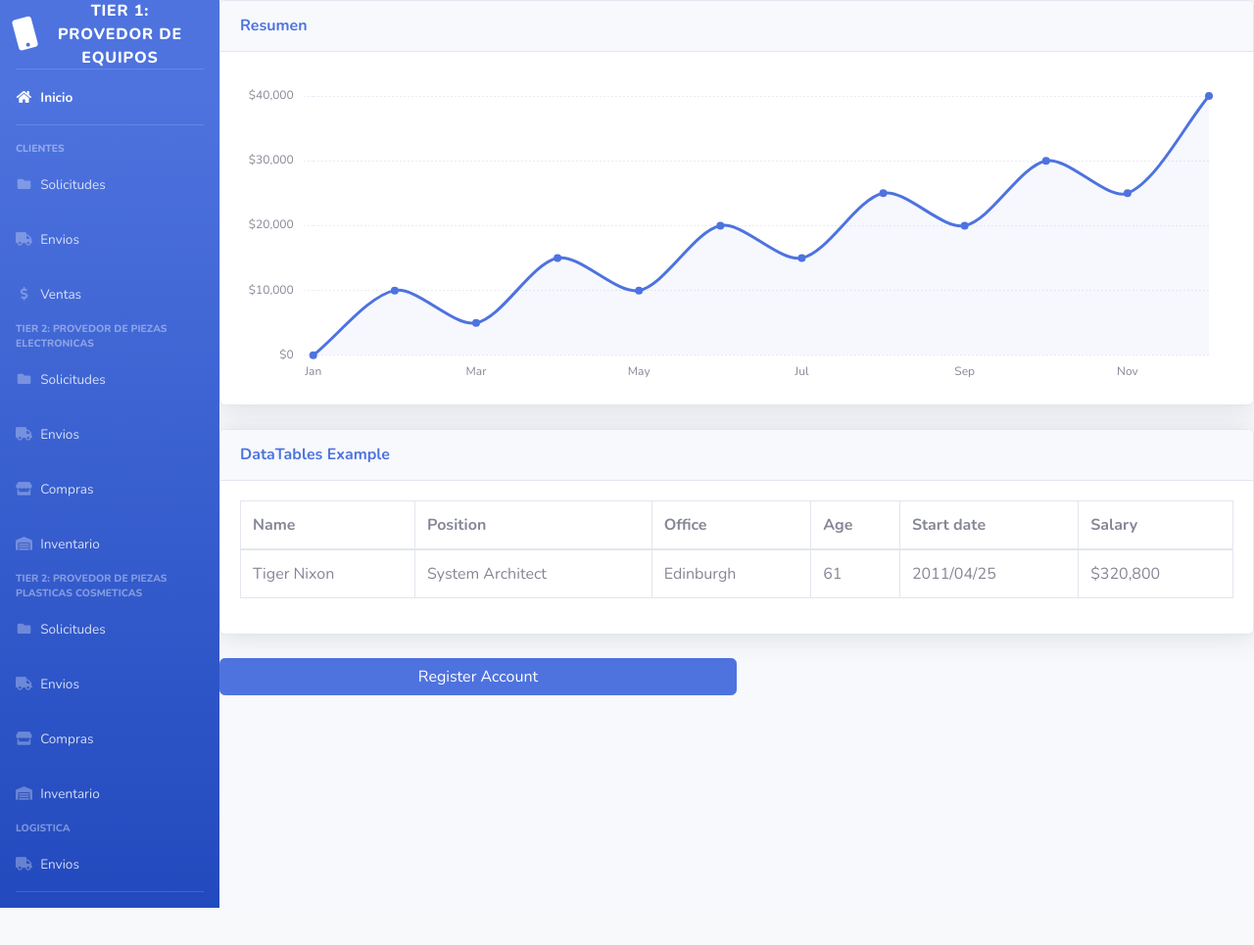
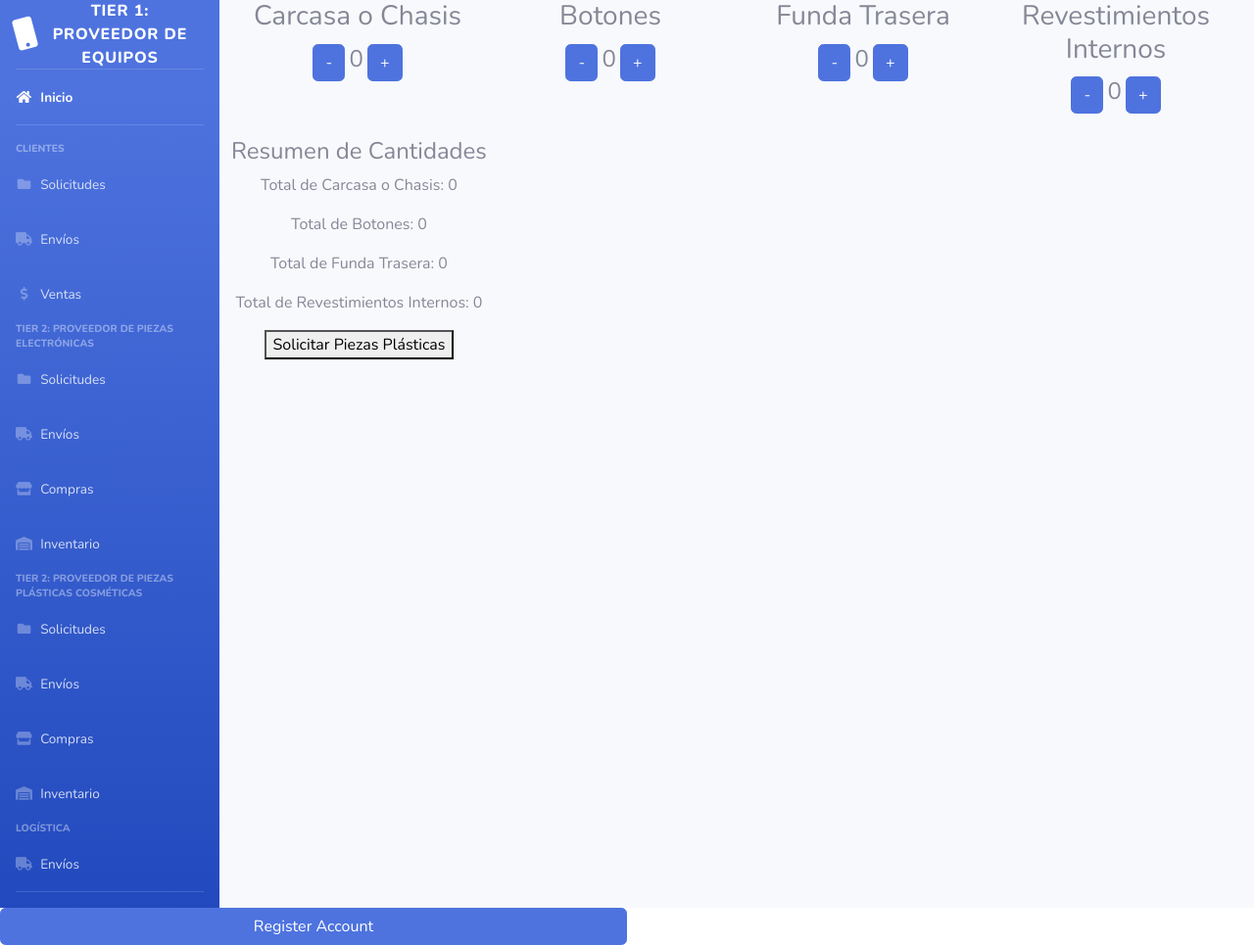
Before and after one commit to JesusM3397/Tier1Fas, a FastAPI app: page /t2pcsell in a window 1280 px wide. Shown: the whole page at 98% size. Before the commit the page ends 927 px from the top, so only its background shows below. Run offline with FastAPI, Linux system fonts and the light colour scheme; some libraries are stand-ins or nearby versions.

Commit message:
El Roy es Gay

```diff
--- a/templates/t2pcsell.html
+++ b/templates/t2pcsell.html
@@ -4,7 +4,7 @@
 <head>
 
     <meta charset="utf-8">
-    <meta http-equiv="X-UA-Compatible" content="IE=edge">
+    <meta http-equiv="X-UA-Compatible" content="IE.edge">
     <meta name="viewport" content="width=device-width, initial-scale=1, shrink-to-fit=no">
     <meta name="description" content="">
     <meta name="author" content="">
@@ -23,7 +23,13 @@
 </head>
 
 <body id="page-top">
-
+    <style>
+        /* Estilo para hacer el número más grande */
+        .quantity-box span {
+            font-size: 24px;
+            /* Puedes ajustar el tamaño a tu preferencia */
+        }
+    </style>
     <!-- Page Wrapper -->
     <div id="wrapper">
 
@@ -35,7 +41,7 @@
                 <div class="sidebar-brand-icon rotate-n-15">
                     <i class="fas fa-mobile"></i>
                 </div>
-                <div class="sidebar-brand-text mx-3">Tier 1: Provedor de Equipos</div>
+                <div class="sidebar-brand-text mx-3">Tier 1: Proveedor de Equipos</div>
             </a>
             <hr class="sidebar-divider my-0">
             <li class="nav-item active">
@@ -60,7 +66,7 @@
             <li class="nav-item">
                 <a class="nav-link collapsed" href="/clientship">
                     <i class="fas fa-fw fa-truck"></i>
-                    <span>Envios</span>
+                    <span>Envíos</span>
                 </a>
             </li>
             <li class="nav-item">
@@ -71,7 +77,7 @@
             </li>
 
             <div class="sidebar-heading">
-                Tier 2: Provedor de piezas Electronicas
+                Tier 2: Proveedor de piezas Electrónicas
             </div>
             <li class="nav-item">
                 <a class="nav-link collapsed" href="/t2perequest">
@@ -82,7 +88,7 @@
             <li class="nav-item">
                 <a class="nav-link collapsed" href="/t2peship">
                     <i class="fas fa-fw fa-truck"></i>
-                    <span>Envios</span>
+                    <span>Envíos</span>
                 </a>
             </li>
             <li class="nav-item">
@@ -98,7 +104,7 @@
                 </a>
             </li>
             <div class="sidebar-heading">
-                Tier 2: Provedor de piezas plasticas cosmeticas
+                Tier 2: Proveedor de piezas plásticas cosméticas
             </div>
             <li class="nav-item">
                 <a class="nav-link collapsed" href="/t2pcrequest">
@@ -109,7 +115,7 @@
             <li class="nav-item">
                 <a class="nav-link collapsed" href="/t2pcship">
                     <i class="fas fa-fw fa-truck"></i>
-                    <span>Envios</span>
+                    <span>Envíos</span>
                 </a>
             </li>
             <li class="nav-item">
@@ -125,71 +131,132 @@
                 </a>
             </li>
             <div class="sidebar-heading">
-                Logistica
+                Logística
             </div>
             <li class="nav-item">
                 <a class="nav-link collapsed" href="/logship">
                     <i class="fas fa-fw fa-truck"></i>
-                    <span>Envios</span>
+                    <span>Envíos</span>
                 </a>
             </li>
-
-
+            <div>
+            </div>
             <hr class="sidebar-divider">
         </ul>
         <div id="content-wrapper" class="d-flex flex-column">
+            <div class="container">
+                <div class="row">
+                    <div class="col-6 col-md-3">
+                        <div class="quantity-box text-center">
+                            <h3>Carcasa o Chasis</h3>
+                            <button class="btn btn-primary" id="decreaseChasis">-</button>
+                            <span id="quantityChasis">0</span>
+                            <button class="btn btn-primary" id="increaseChasis">+</button>
+                        </div>
+                    </div>
+                    <div class="col-6 col-md-3">
+                        <div class="quantity-box text-center">
+                            <h3>Botones</h3>
+                            <button class="btn btn-primary" id="decreaseButtons">-</button>
+                            <span id="quantityButtons">0</span>
+                            <button class="btn btn-primary" id="increaseButtons">+</button>
+                        </div>
+                    </div>
+                    <div class="col-6 col-md-3">
+                        <div class="quantity-box text-center">
+                            <h3>Funda Trasera</h3>
+                            <button class="btn btn-primary" id="decreaseBackCover">-</button>
+                            <span id="quantityBackCover">0</span>
+                            <button class="btn btn-primary" id="increaseBackCover">+</button>
+                        </div>
+                    </div>
+                    <div class="col-6 col-md-3">
+                        <div class="quantity-box text-center">
+                            <h3>Revestimientos Internos</h3>
+                            <button class="btn btn-primary" id="decreaseInternalCoatings">-</button>
+                            <span id="quantityInternalCoatings">0</span>
+                            <button class="btn btn-primary" id="increaseInternalCoatings">+</button>
+                        </div>
+                    </div>
+                    <div class="text-center mt-4">
+                        <h4>Resumen de Cantidades</h4>
+                        <p>Total de Carcasa o Chasis: <span id="totalChasis">0</span></p>
+                        <p>Total de Botones: <span id="totalButtons">0</span></p>
+                        <p>Total de Funda Trasera: <span id="totalBackCover">0</span></p>
+                        <p>Total de Revestimientos Internos: <span id="totalInternalCoatings">0</span></p>
+                        <button id="guardarCantidadesButton">Solicitar Piezas Plásticas</button>
+                    </div>
 
-
-            <div class="row">
-                <div class="col-12">
-                    <div class="card shadow mb-4">
-                        <div class="card-header py-3 d-flex flex-row align-items-center justify-content-between">
-                            <h6 class="m-0 font-weight-bold text-primary">Resumen</h6>
-                        </div>
-                        <div class="card-body">
-                            <div class="chart-area">
-                                <canvas id="myAreaChart"></canvas>
                 </div>
             </div>
         </div>
-                </div>
-            </div>
-            <div class="card shadow mb-4">
-                <div class="card-header py-3">
-                    <h6 class="m-0 font-weight-bold text-primary">DataTables Example</h6>
-                </div>
-                <div class="card-body">
-                    <div class="table-responsive">
-                        <table class="table table-bordered" id="dataTable" width="100%" cellspacing="0">
-                            <thead>
-                                <tr>
-                                    <th>Name</th>
-                                    <th>Position</th>
-                                    <th>Office</th>
-                                    <th>Age</th>
-                                    <th>Start date</th>
-                                    <th>Salary</th>
-                                </tr>
-                            </thead>
+        <script>
+            const plasticParts = [
+                { id: "Chasis", displayId: "quantityChasis", totalDisplayId: "totalChasis" },
+                { id: "Buttons", displayId: "quantityButtons", totalDisplayId: "totalButtons" },
+                { id: "BackCover", displayId: "quantityBackCover", totalDisplayId: "totalBackCover" },
+                { id: "InternalCoatings", displayId: "quantityInternalCoatings", totalDisplayId: "totalInternalCoatings" },
+            ];
 
-                            <tbody>
-                                <tr>
-                                    <td>Tiger Nixon</td>
-                                    <td>System Architect</td>
-                                    <td>Edinburgh</td>
-                                    <td>61</td>
-                                    <td>2011/04/25</td>
-                                    <td>$320,800</td>
-                                </tr>
+            plasticParts.forEach(({ id, displayId, totalDisplayId }) => {
+                const decreaseButton = document.getElementById(`decrease${id}`);
+                const increaseButton = document.getElementById(`increase${id}`);
+                const quantityDisplay = document.getElementById(displayId);
+                let quantity = 0;
 
-                            </tbody>
-                        </table>
+                decreaseButton.addEventListener("click", () => {
+                    if (quantity > 0) {
+                        quantity--;
+                        updateQuantityDisplay();
+                        updateTotalDisplay();
+                    }
+                });
 
-                    </div>
+                increaseButton.addEventListener("click", () => {
+                    quantity++;
+                    updateQuantityDisplay();
+                    updateTotalDisplay();
+                });
+
+                function updateQuantityDisplay() {
+                    quantityDisplay.textContent = quantity;
+                }
+
+                function updateTotalDisplay() {
+                    const totalDisplay = document.getElementById(totalDisplayId);
+                    totalDisplay.textContent = quantity;
+                }
+            });
+
+            const guardarCantidadesButton = document.getElementById("guardarCantidadesButton");
+            guardarCantidadesButton.addEventListener("click", updatePlasticParts);
+
+            function updatePlasticParts() {
+                const data = {
+                    chasis: parseInt(document.getElementById("quantityChasis").textContent),
+                    buttons: parseInt(document.getElementById("quantityButtons").textContent),
+                    back_cover: parseInt(document.getElementById("quantityBackCover").textContent),
+                    internal_coatings: parseInt(document.getElementById("quantityInternalCoatings").textContent)
+                };
+
+                fetch('/update-plastic-parts', {
+                    method: 'POST',
+                    headers: {
+                        'Content-Type': 'application/json'
+                    },
+                    body: JSON.stringify(data)
+                })
+                    .then(response => response.json())
+                    .then(data => {
+                        console.log(data);
+                    })
+                    .catch(error => {
+                        console.error('Error:', error);
+                    });
+            }
 
 
-
-
+        </script>
     </div>
 
     </div>
@@ -199,19 +266,6 @@
         </a>
     </div>
 
-
-
-
-            <!-- Bootstrap core JavaScript-->
-            <script src="/templates/vendor/jquery/jquery.min.js"></script>
-            <script src="/templates/vendor/bootstrap/js/bootstrap.bundle.min.js"></script>
-            <script src="/templates/vendor/jquery-easing/jquery.easing.min.js"></script>
-            <script src="/templates/js/sb-admin-2.min.js"></script>
-            <script src="/templates/vendor/chart.js/Chart.min.js"></script>
-            <script src="/templates/js/demo/chart-area-demo.js"></script>
-            <script src="/templates/js/demo/chart-pie-demo.js"></script>
-
-
 </body>
 
 </html>
```
Also changed, not shown: RDS.py (deleted, +0 -34 lines), api.py (+96 -32 lines), main.py (+19 -4 lines), pc.py (added, +24 -0 lines), templates/t2pesell.html (+103 -86 lines). Lines whose indentation alone changed are shown as unchanged.
